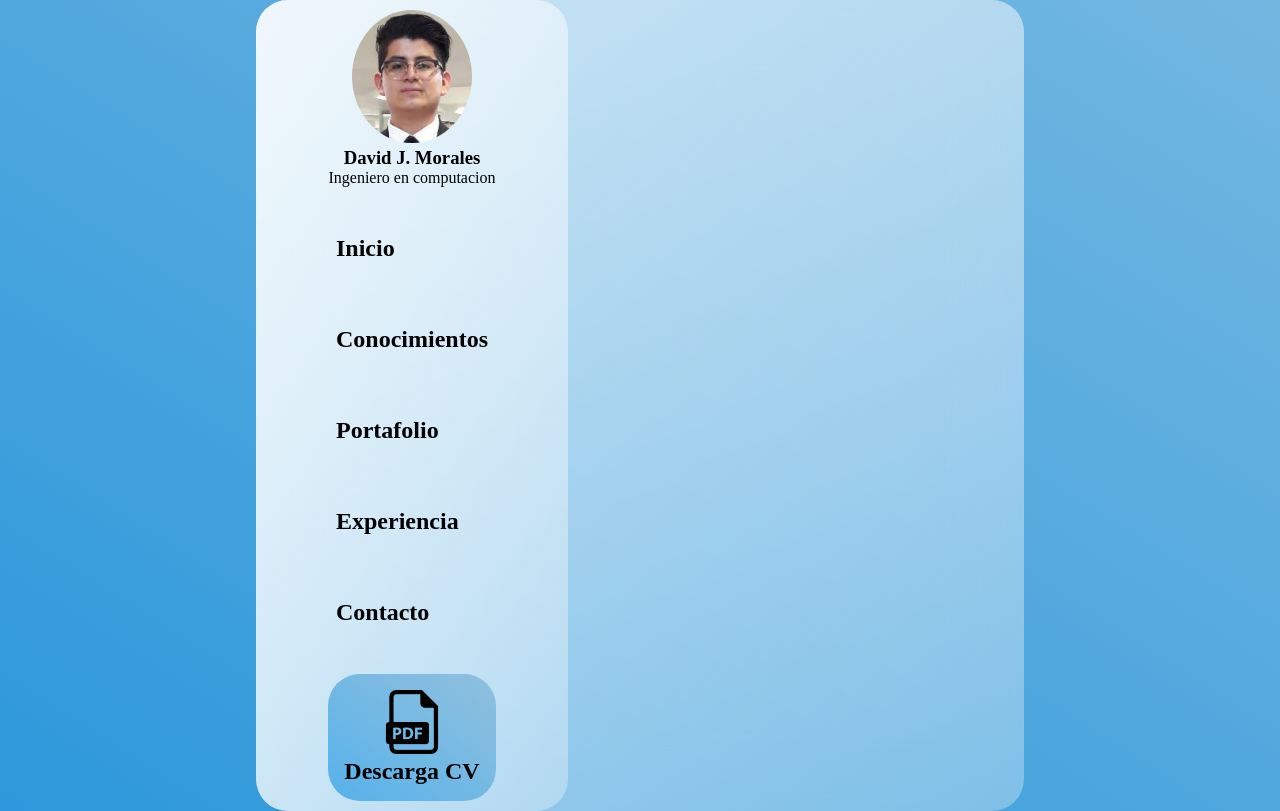
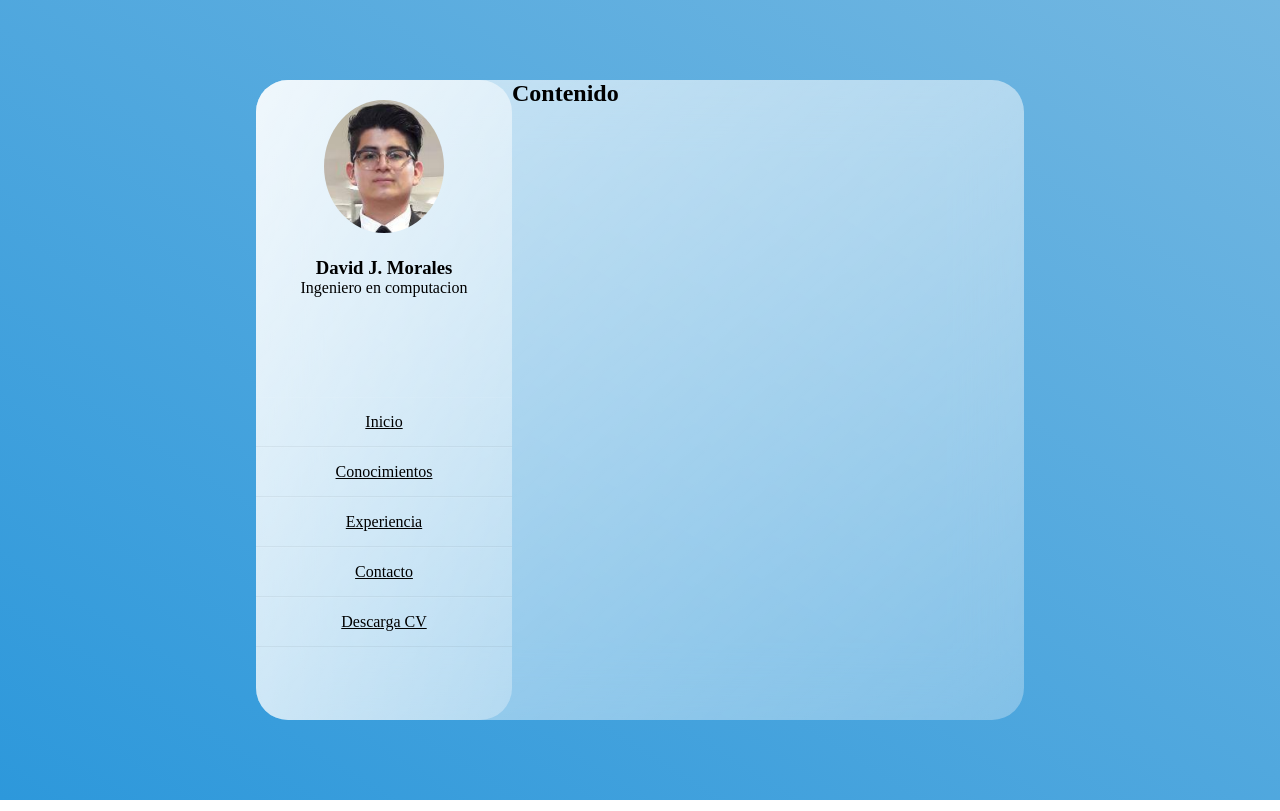
Before and after one commit to JirelMM/PrimeraWeb, a plain HTML site: page index.html in a window 1280 px wide. Drawn offline with Linux system fonts and the light colour scheme.

Commit message:
SideBar V1

```diff
--- a/Styles.css
+++ b/Styles.css
@@ -4,7 +4,7 @@
     box-sizing: border-box;
 }
 
-main{
+body{
     min-height: 100vh;
     background: linear-gradient(
         to right top, #2D98DB, #73B7E1
@@ -27,17 +27,15 @@ main{
     z-index: 2;
     backdrop-filter: blur(2rem);
     display: flex;
+
 }
-.yo {
-    border-radius: 50%;
-  }
 
-.dashbord{
+.barra{
     flex: 1;
     display: flex;
     flex-direction: column;
-    align-items: center;
-    justify-content: space-evenly;
+
+
     text-align: center;
     background: linear-gradient(
         to right bottom,
@@ -48,29 +46,42 @@ main{
 
 }
 
-.contenido{
-    flex: 2;
-}
-
-.link{
-    display: flex;
-    margin: 2rem 0rem;
-    padding: 1rem 5rem;
-    align-items: center;
-}
-
-.CV{
-    background: linear-gradient(
-        to right top,
-        #56b2eb,
-        #91c0dd
-        );
-    border-radius: 2rem;
-    padding: 1rem;
-    margin-bottom: 10px;
+.yo {
+    border-radius: 50%;
+    padding-top: 20px;
+    padding-bottom: 20px;
 
 }
 
-.user{
-    margin-top: 10px;
+.glass .barra ul{
+padding-top: 100px;
 }
+
+.glass .barra ul li{
+    padding: 15px;
+    border-bottom: 1px solid #bdb8d7;
+    border-bottom: 1px solid rgba(0,0,0,0.05);
+    border-top: 1px solid rgba(255,255,255,0.05);
+}
+
+.glass .barra ul li a{
+    color: #000000;
+    display: block;
+}
+
+.glass .barra ul li a .fas{
+    width: 25px;
+}
+
+.glass .barra ul li:hover{
+    background-color: #594f8d;
+}
+
+.glass .barra ul li:hover a{
+    color: #fff;
+}
+
+.contenido{
+    flex: 2;
+    display: flex;
+}
--- a/index.html
+++ b/index.html
@@ -10,45 +10,24 @@
 </head>
 
 <body>
-    <main>
-        <section class="glass">
-            <div class="dashbord">
+    <div class="glass">
+        <div class="barra">
             <div class="user">
-                    <img src="./Images/Yo.PNG" alt="Avatar" class="yo"/>
+                <img src="./Images/Yo.PNG" alt="Avatar" class="yo" />
                 <h3>David J. Morales</h3>
                 <p>Ingeniero en computacion</p>
             </div>
-                <div class="links">
-                    <div class="link">
+                <ul style="list-style: none;">
+                    <li><a href="#">Inicio</a></li>
+                    <li><a href="#">Conocimientos </a></li>
+                    <li><a href="#">Experiencia</li></a>
+                    <li><a href="#">Contacto</li></a>
+                    <li><a href="#">Descarga CV</li></a>
+                </ul>
+        </div>
+        <div class="contenido">
+            <h2>Contenido</h2>
 
-                        <h2>Inicio</h2>
-                    </div>
-                    <div class="link">
-
-                        <h2>Conocimientos</h2>
-                    </div>
-                    <div class="link">
-
-                        <h2>Portafolio</h2>
-                    </div>
-                    <div class="link">
-
-                        <h2>Experiencia</h2>
-                    </div>
-                    <div class="link">
-
-                        <h2>Contacto</h2>
         </div>
     </div>
-                <div class="CV">
-                    <img src="./Images/archivo-pdf.png" alt="">
-                    <h2>Descarga CV</h2>
-                </div>
-            </div>
-            <div class="contenido">
-
-
-            </div>
-        </section>
-    </main>
 </body>
```
Lines whose indentation alone changed are shown as unchanged.
